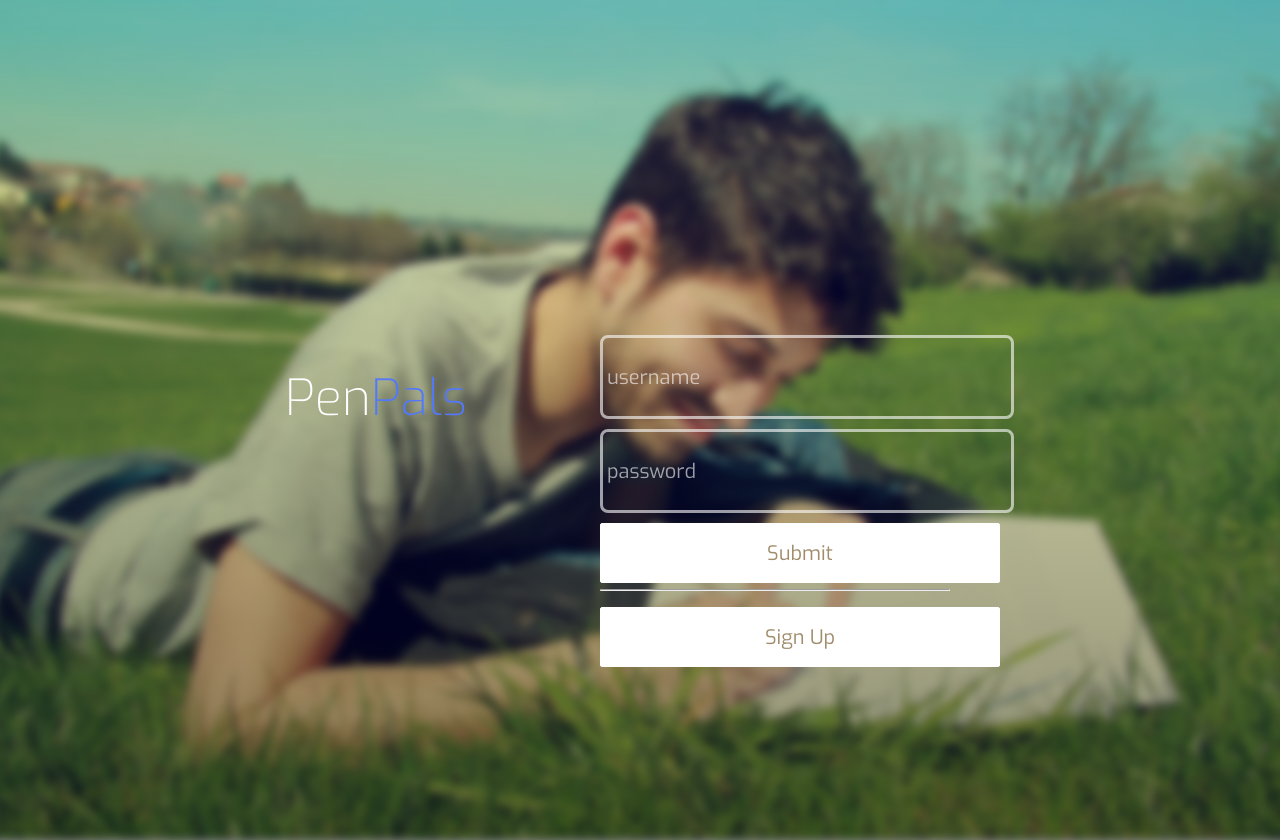
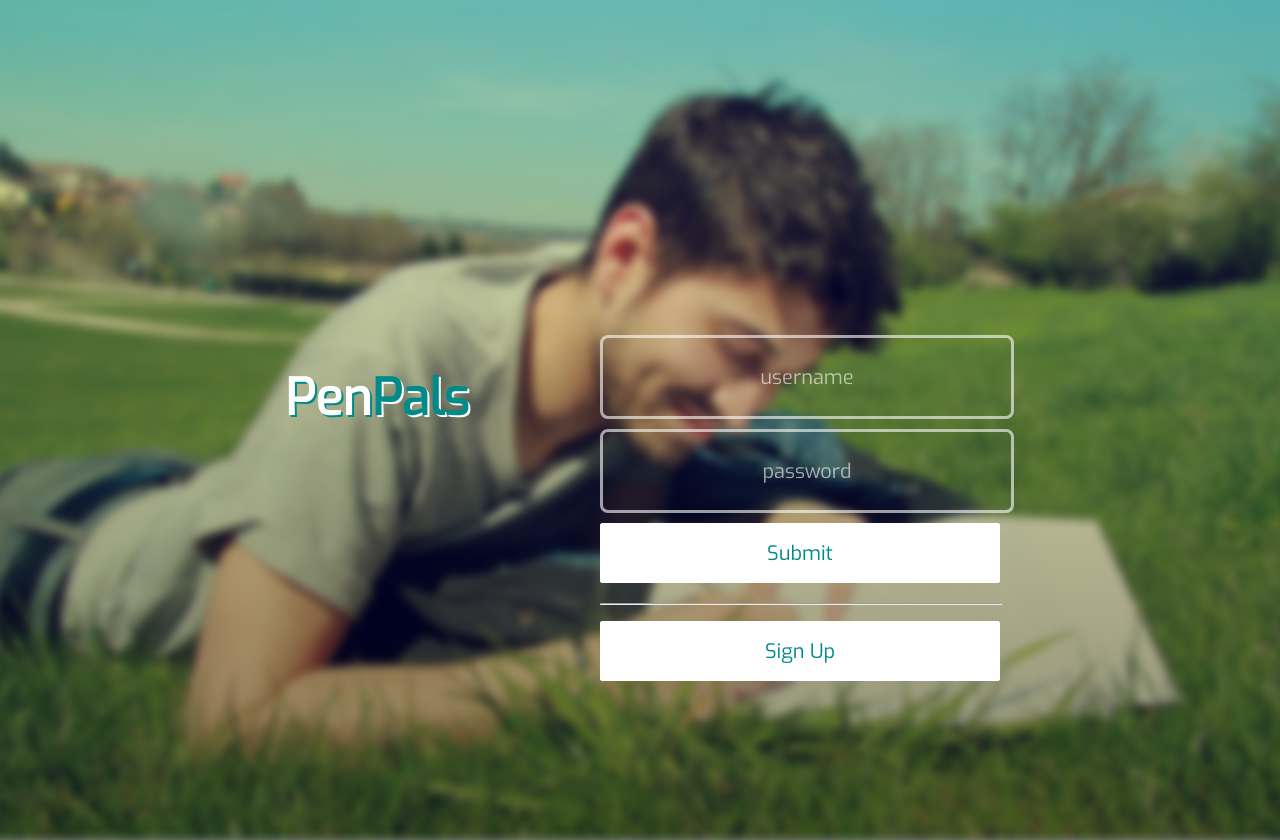
Before and after one commit to rmit-s3585659-nicole-renner/penpals, a PHP site: page / in a window 1280 px wide. Run offline with PHP 8.4, Linux system fonts and the light colour scheme; some libraries are stand-ins or nearby versions.

Commit message:
updating

```diff
--- a/css/style.css
+++ b/css/style.css
@@ -47,13 +47,15 @@ body {
 .header div {
     float: left;
     color: #fff;
+    text-shadow: 2px 2px #008B8B;
     font-family: 'Exo', sans-serif;
     font-size: 50px;
-    font-weight: 200;
+    font-weight: 600;
 }
 
 .header div span {
-    color: #5379fa !important;
+    color: #008B8B !important;
+    text-shadow: 2px 2px #ffffff;
 }
 
 .login {
@@ -77,6 +79,7 @@ body {
     font-size: 20px;
     font-weight: 400;
     padding: 4px;
+    text-align: center;
 }
 
 .login input[type=password] {
@@ -91,6 +94,7 @@ body {
     font-weight: 400;
     padding: 4px;
     margin-top: 10px;
+    text-align: center;
 }
 
 .login input[type=button] {
@@ -100,7 +104,7 @@ body {
     border: 1px solid #fff;
     cursor: pointer;
     border-radius: 2px;
-    color: #a18d6c;
+    color: #008B8B;
     font-family: 'Exo', sans-serif;
     font-size: 20px;
     font-weight: 400;
@@ -115,7 +119,7 @@ body {
     border: 1px solid #fff;
     cursor: pointer;
     border-radius: 2px;
-    color: #a18d6c;
+    color: #008B8B;
     font-family: 'Exo', sans-serif;
     font-size: 20px;
     font-weight: 400;
@@ -164,3 +168,8 @@ body {
 ::-moz-input-placeholder {
     color: rgba(255, 255, 255, 0.6);
 }
+
+hr {
+    margin-top: 20px;
+    width: 400px;
+}
--- a/index.html
+++ b/index.html
@@ -3,7 +3,7 @@
 
 <head>
     <meta charset="UTF-8">
-    <title>Random Login Form</title>
+    <title>PenPal</title>
 
     <link rel="stylesheet" type="text/css" href="css/style.css">
     <script src="https://cdnjs.cloudflare.com/ajax/libs/prefixfree/1.0.7/prefixfree.min.js"></script>
```
Also changed, not shown: makeFriend.html (added, +10 -0 lines), signup.html (+4 -3 lines).
